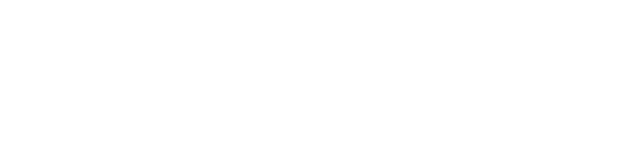
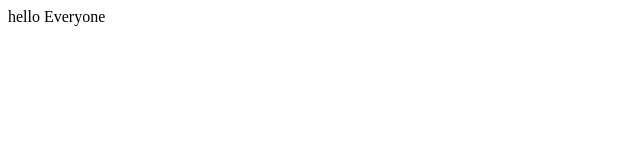
Before and after one commit to arshsaini1333/NewRepo, a plain HTML site: page index.html in a window 1280 px wide. Shown: the whole page, without its empty margins (0-640 px from the left). Drawn offline with Linux system fonts and the light colour scheme.

Commit message:
Added By Arsh Saini

```diff
--- a/index.html
+++ b/index.html
@@ -6,5 +6,7 @@
     <title>Document</title>
   </head>
 
-  <body></body>
+  <body>
+    hello Everyone
+  </body>
 </html>
```
Also changed, not shown: 1 other file.
